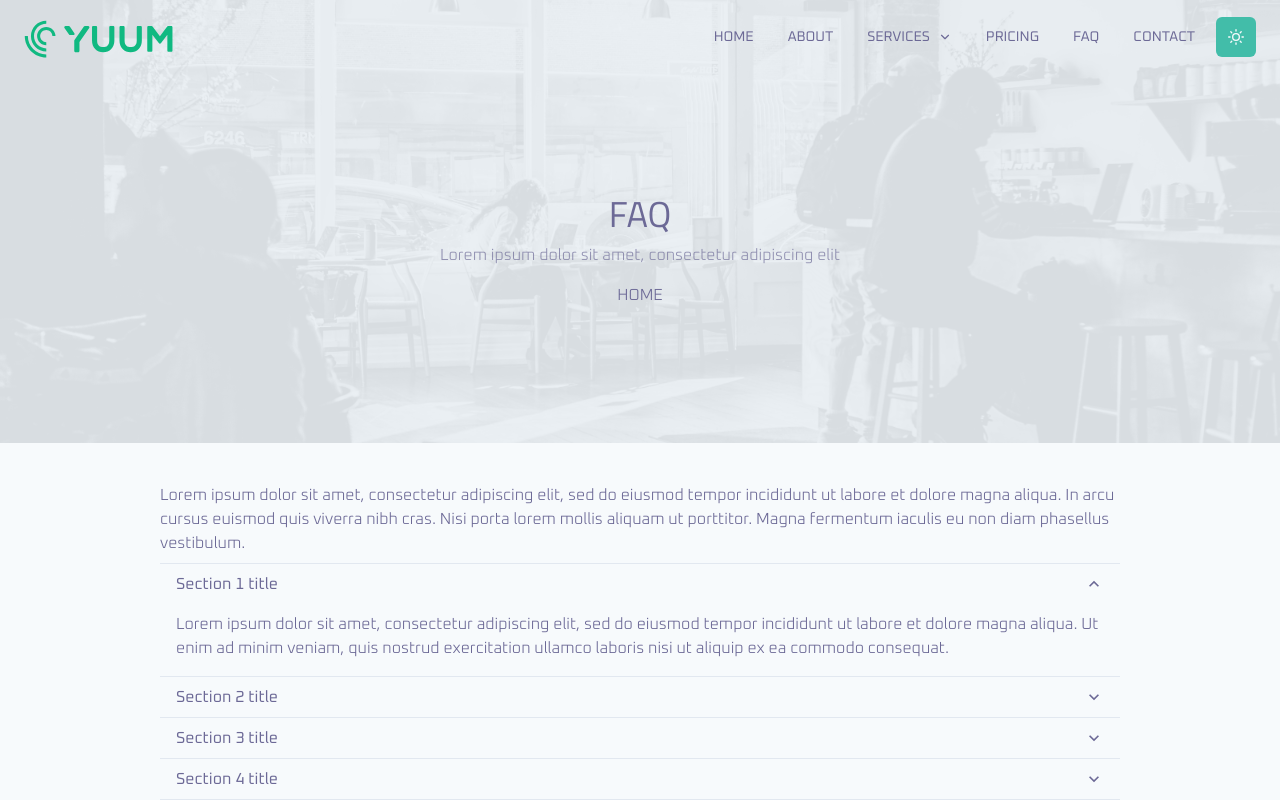
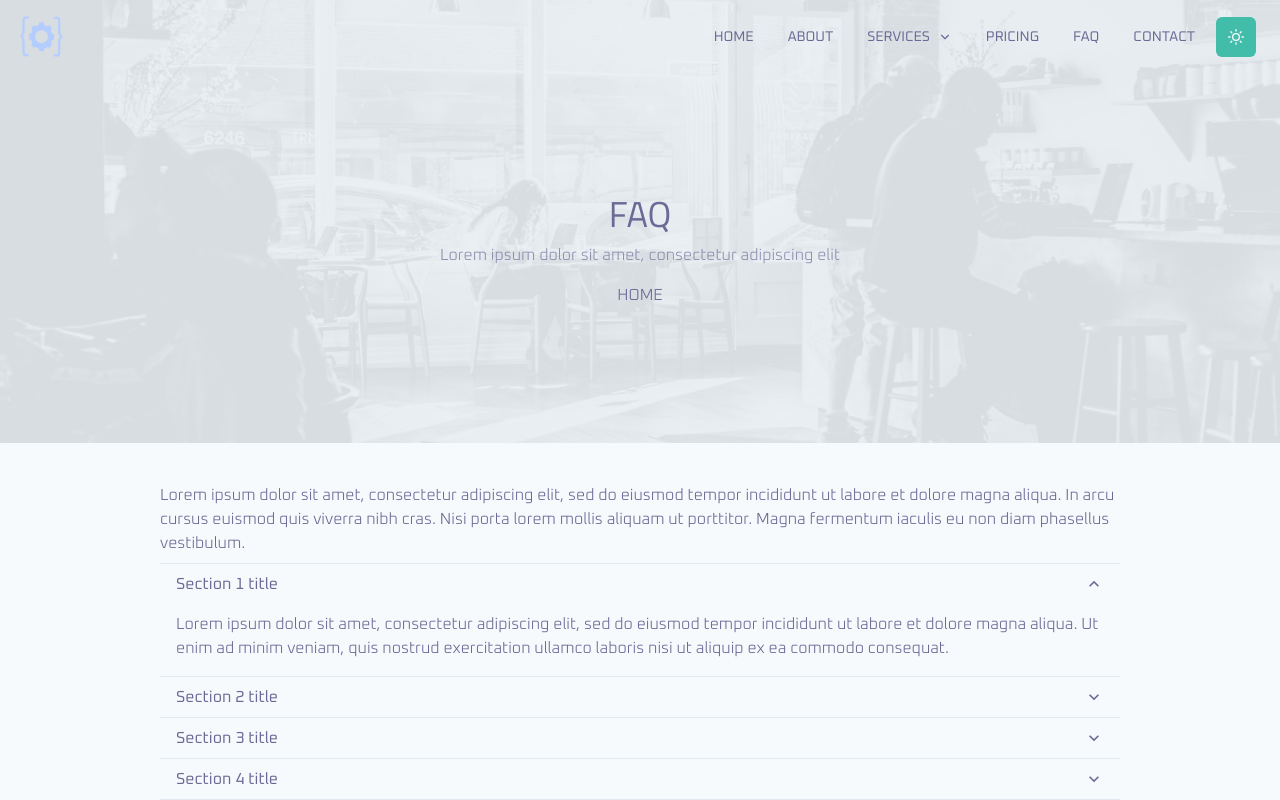
Before and after one commit to cyberangel99/portfolio-website, a Next.js app: page /faq in a window 1280 px wide. Shown: the top 800 px of the page. Built offline with nearby package versions, Linux system fonts and the light colour scheme; what @prismicio/client would draw is missing.

Commit message:
logo
added logo to site

```diff
--- a/components/home/Hero.tsx
+++ b/components/home/Hero.tsx
@@ -8,7 +8,7 @@ export default function Hero() {
       alignItems="center"
       justifyContent="center"
       p={4}
-      background="linear-gradient(rgba(10, 10, 10,0.4),rgba(10, 10, 10,0.4)),
+      background="linear-gradient(rgba(10, 10, 10,0.2),rgba(10, 10, 10,0.2)),
         url(/images/hero-space.png) no-repeat center center / cover"
     />
   )
--- a/components/shared/Logo.tsx
+++ b/components/shared/Logo.tsx
@@ -1,10 +1,17 @@
-import { Image, useColorModeValue } from '@chakra-ui/react'
+import { Image } from '@chakra-ui/react'
 import PropTypes from 'prop-types'
 import React from 'react'
 
 export default function Logo({ width = '100%', height = '120px' }) {
-  const logoPath = useColorModeValue('/images/logo-dark.svg', '/images/logo-light.svg')
-  return <Image src={logoPath} alt="Logo" maxW={width} maxH={height} transition="all ease .5s" />
+  return (
+    <Image
+      src="./images/logo-1.png"
+      alt="Logo"
+      maxW={width}
+      maxH={height}
+      transition="all ease .5s"
+    />
+  )
 }
 
 Logo.propTypes = {
```
Also changed, not shown: public/images/logo-1.png (added).
